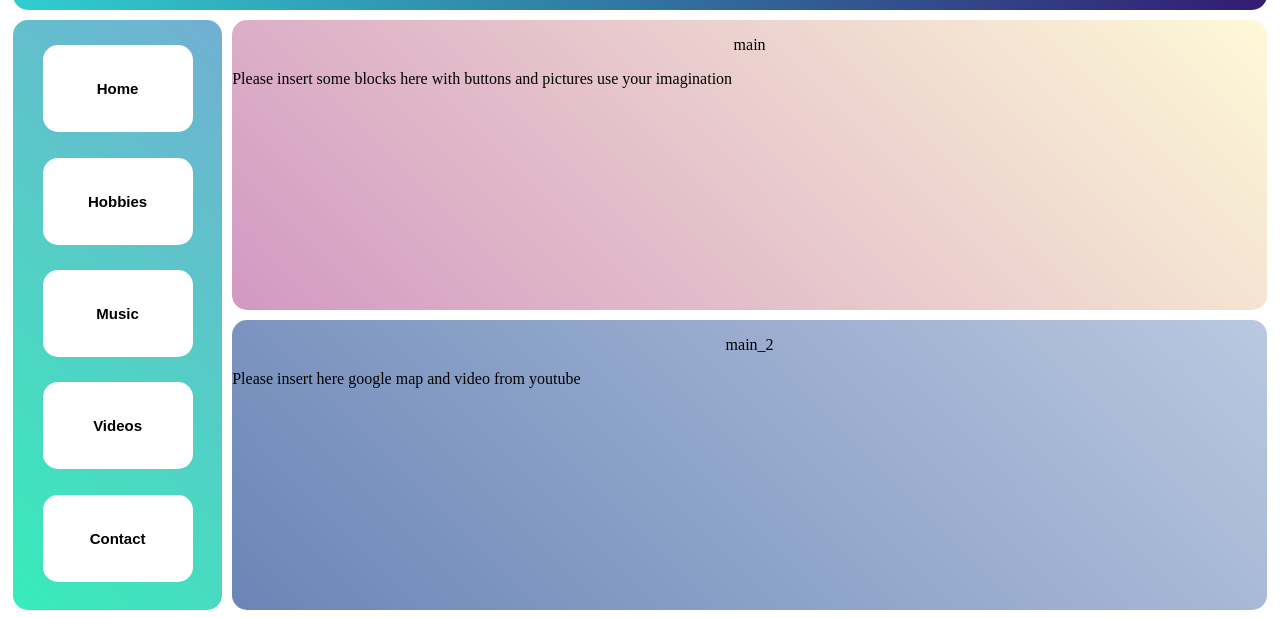
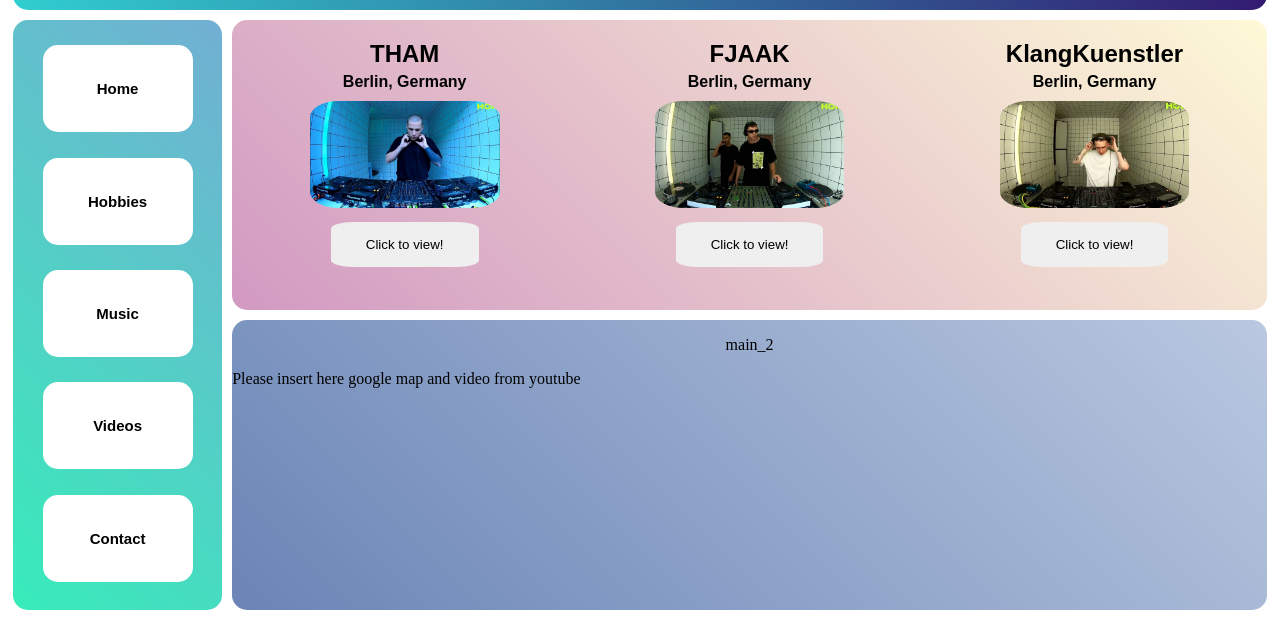
Before and after one commit to tritonZZZ/task_web_page, a plain HTML site: page index.html in a window 1280 px wide. Shown: the part 143-761 px from the top of the page. Drawn offline with Linux system fonts and the light colour scheme.

Commit message:
Created the main class. Added images and code.

```diff
--- a/css/style.css
+++ b/css/style.css
@@ -31,25 +31,31 @@
 	border: none;
 	border-radius: 15px;
 	color: black;
-    padding: 35px 75px; /* Adjusted padding for demonstration */
-    margin: 1.9em auto; /* Removed auto for horizontal margin */
+	padding: 35px 75px;
+	/* Adjusted padding for demonstration */
+	margin: 1.9em auto;
+	/* Removed auto for horizontal margin */
 	cursor: pointer;
 	width: 50%;
 	display: flex;
 	align-items: center;
-    justify-content: center; /* Center content horizontally */
-	transition: box-shadow 0.3s ease; /* Adding a transition for smooth effect */
+	justify-content: center;
+	/* Center content horizontally */
+	transition: box-shadow 0.3s ease;
+	/* Adding a transition for smooth effect */
 	font-family: Arial, Helvetica, sans-serif;
 	font-weight: bold;
 }
 
 .item-nav button span {
-    font-size: 15px; /* Adjust the font size as needed */
+	font-size: 15px;
+	/* Adjust the font size as needed */
 }
 
 .item-nav button:hover {
 	background-color: rgb(208, 208, 208);
-	box-shadow: 0 0 10px rgba(0, 0, 0, 0.3); /* Shadow effect on hover */
+	box-shadow: 0 0 10px rgba(0, 0, 0, 0.3);
+	/* Shadow effect on hover */
 }
 
 .item-main {
@@ -57,6 +63,47 @@
 	grid-area: main;
 	border-radius: 15px;
 	margin: 5px;
+}
+
+.button-container {
+	display: flex;
+	justify-content: space-around;
+}
+
+.button {
+	align-items: center;
+	text-align: center;
+	font-family: Arial, Helvetica, sans-serif;
+	font-weight: bold;
+}
+
+.button button {
+	cursor: pointer;
+	border: none;
+	border-radius: 15%;
+	padding: 15px 35px;
+	margin-top: 10px;
+}
+
+.button button:hover {
+	background-color: rgb(208, 208, 208);
+	box-shadow: 0 0 10px rgba(0, 0, 0, 0.3);
+	transition: box-shadow 0.3s ease;
+}
+
+.button h2 {
+	margin-bottom: 0px;
+}
+
+.button p {
+	margin-top: 5px;
+	margin-bottom: 5px;
+}
+
+.button img {
+	width: 55%;
+	margin-top: 5px;
+	border-radius: 15%;
 }
 
 .item-main_2 {
@@ -75,7 +122,6 @@
 }
 
 #logo {
-	display: block;
 	width: 8%;
 	border-radius: 15px;
 }
--- a/index.html
+++ b/index.html
@@ -1,11 +1,13 @@
 <!DOCTYPE html>
 <html>
+
 <head>
 	<meta charset="utf-8"><!--this line defines coding table used in the website-->
 	<title>My first Webpage</title>
 	<link rel="shortcut icon" type="image\png" href="img/favicon.png">
 	<link rel="stylesheet" href="css\style.css">
 </head>
+
 <body>
 	<div class="container">
 		<div class="item item-header">
@@ -23,8 +25,37 @@
 		</div>
 
 		<div class="item item-main">
-			<p> main </p>
-			<span>Please insert some blocks here with buttons and pictures use your imagination</span>
+			<div class="button-container">
+				<div class="button">
+					<h2>THAM</h2>
+					<p>Berlin, Germany</p>
+					<img src="/img/tham.jpg" alt="An Image of the DJ THAM playing in HOR.">
+					<br>
+					<a href="https://www.youtube.com/watch?v=FdOfhuYW_OI" target="_blank">
+						<button>Click to view!</button>
+					</a>
+				</div>
+
+				<div class="button">
+					<h2>FJAAK</h2>
+					<p>Berlin, Germany</p>
+					<img src="/img/fjaak.jpg" alt="An Image of the DJs FJAAK playing in HOR.">
+					<br>
+					<a href="https://www.youtube.com/watch?v=LwpF8CAcGQ8" target="_blank">
+						<button>Click to view!</button>
+					</a>
+				</div>
+
+				<div class="button">
+					<h2>KlangKuenstler</h2>
+					<p>Berlin, Germany</p>
+					<img src="/img/klangkuenstler.jpg" alt="An Image of the DJ KlangKuenstler playing in HOR.">
+					<br>
+					<a href="https://www.youtube.com/watch?v=Ch0QL50wLvk" target="_blank">
+						<button>Click to view!</button>
+					</a>
+				</div>
+			</div>
 		</div>
 
 		<div class="item item-main_2">
@@ -35,6 +66,7 @@
 		<div class="item item-footer">
 			<p> footer </p>
 			<span>please add here your contacts and links to social media</span>
-	</div>
+		</div>
 </body>
+
 </html>
```
Also changed, not shown: img/fjaak.jpg (added), img/klangkuenstler.jpg (added), img/tham.jpg (added). Lines whose indentation alone changed are shown as unchanged.
